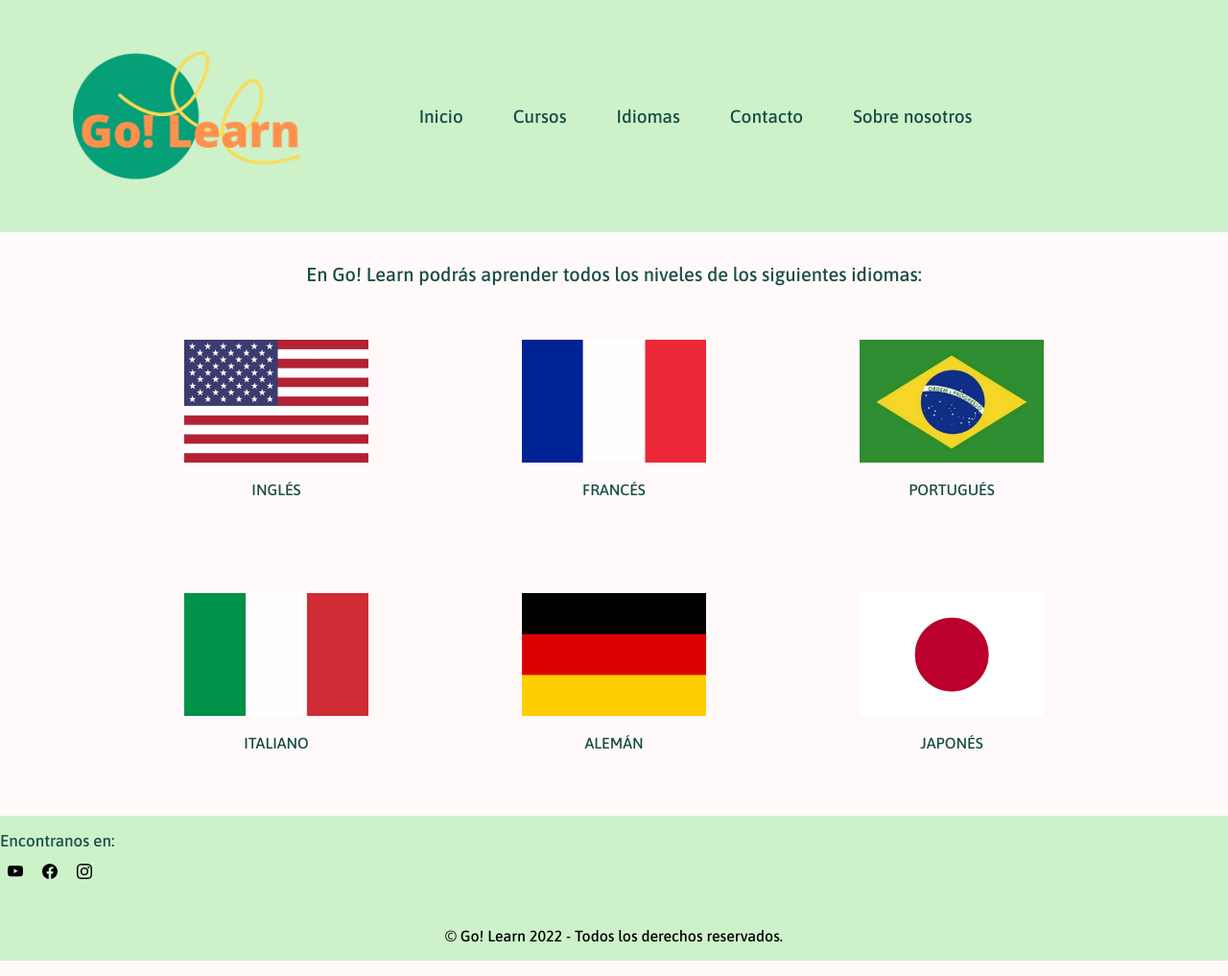
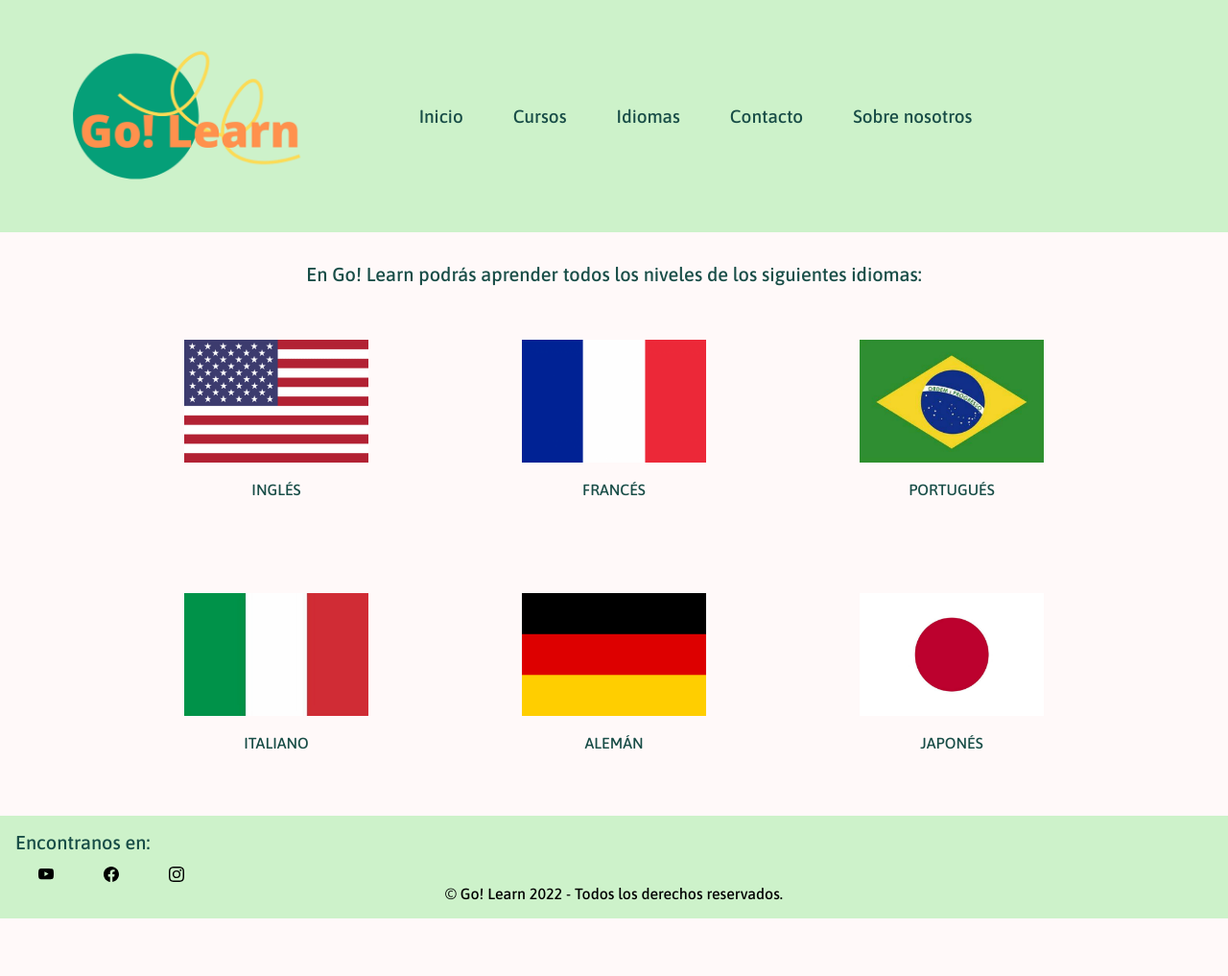
Before and after one commit to sairaareco/entrega-proyecto, a website: page idiomas/idiomas.html in a window 1280 px wide. Shown: the whole page at 96% size. After the commit the page ends 973 px from the top, so only its background shows below. Drawn offline with nearby package versions, Linux system fonts and the light colour scheme.

Commit message:
terminando el proyecto

```diff
--- a/idiomas/idiomas.html
+++ b/idiomas/idiomas.html
@@ -5,6 +5,8 @@
   <meta charset="UTF-8">
   <meta http-equiv="X-UA-Compatible" content="IE=edge">
   <meta name="viewport" content="width=device-width, initial-scale=1.0">
+  <meta name="description" content="En Go! Learn podrás aprender idiomas como inglés, francés, portugués, italiano, alemán y japonés.">
+  <meta name="keywords" content="idiomas, conocimiento, inglés, portugués, francés, alemán, japonés, italiano, aprender">
   <!-- CSS BT -->
   <link href="https://cdn.jsdelivr.net/npm/bootstrap@5.2.1/dist/css/bootstrap.min.css" rel="stylesheet"
     integrity="sha384-iYQeCzEYFbKjA/T2uDLTpkwGzCiq6soy8tYaI1GyVh/UjpbCx/TYkiZhlZB6+fzT" crossorigin="anonymous">
@@ -101,7 +103,7 @@
   </main>
 
   <footer>
-    <h4> Encontranos en: </h4>
+    <h3> Encontranos en: </h3>
     <div class="imagenes">
       <a href="https://www.youtube.com" target="_blank"> <img src="../img/youtube.svg" alt="logo de youtube"></a>
       <a href="https://www.facebook.com" target="_blank"> <img src="../img/facebook.svg" alt="logo de facebook"></a>
--- a/sass/estilos.scss
+++ b/sass/estilos.scss
@@ -56,13 +56,15 @@ body{
     }
     footer{
         background-color: #CDF2CA;
-            h4{
+            h3{
+                margin-left: $medida-principal / 2;
                 margin-top: $medida-principal;
                 padding-top: $medida-principal / 2;
                 color: $color-principal;
-                font-size: 17px;
+                font-size: 20px;
             }
             .imagenes a{
+                margin-left: $medida-principal;
                 padding: 0.5rem;
                 display: inline;
             }
```
Also changed, not shown: contacto/contacto.html (+3 -1 lines), cursos/cursos.html (+3 -1 lines), index.html (+5 -2 lines), nosotros/nosotros.html (+3 -1 lines), css/main.css, 1 other file.
